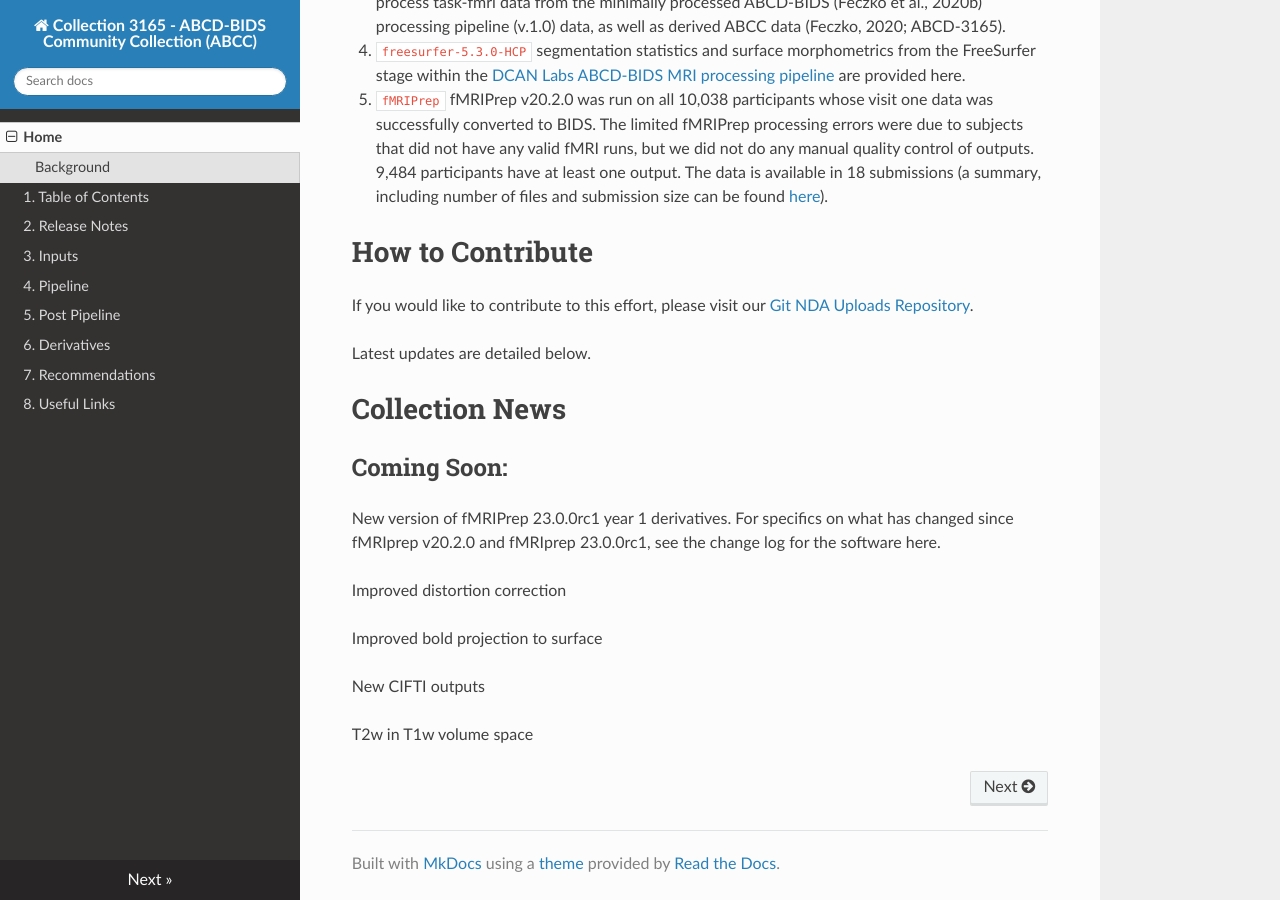
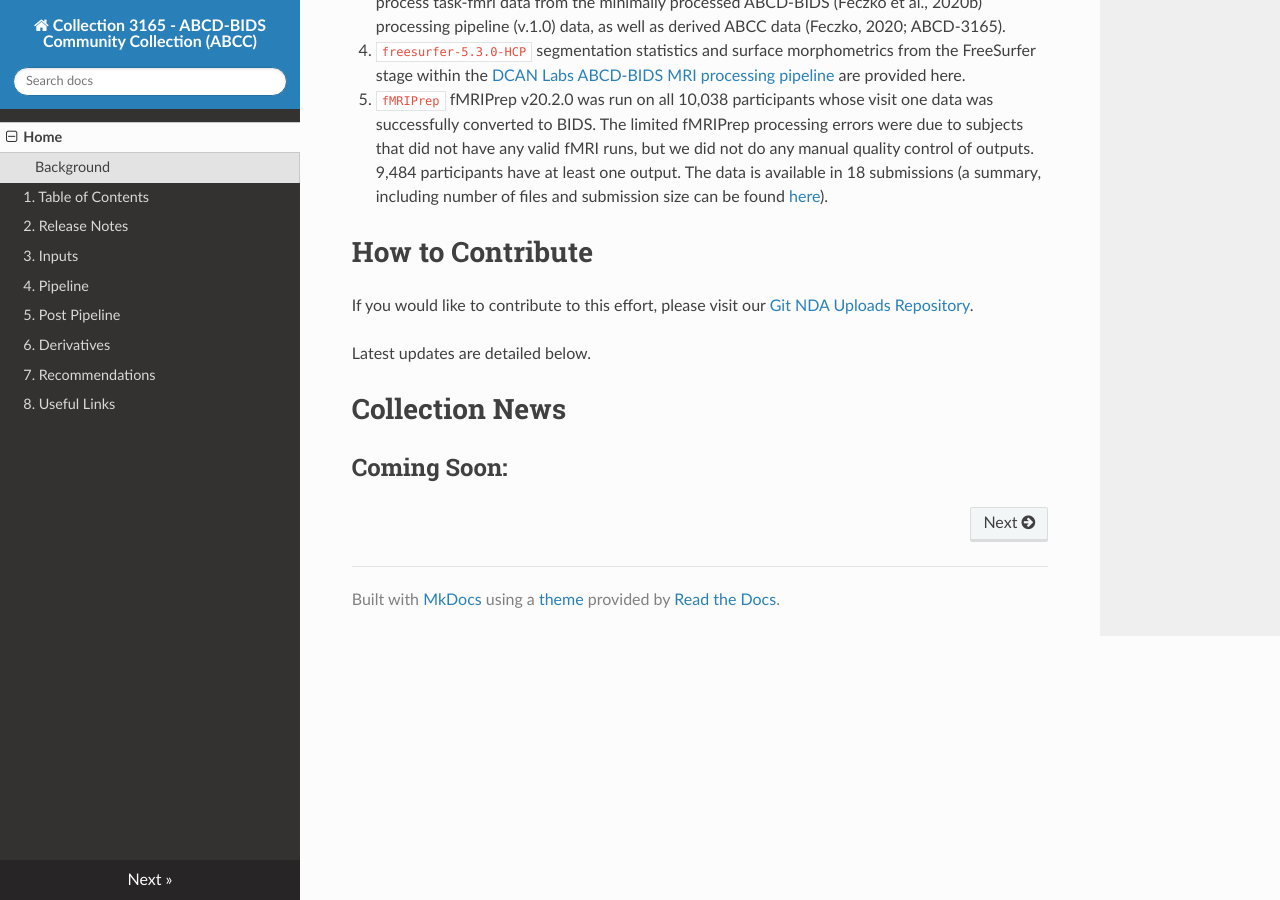
Before and after one commit to ABCD-STUDY/nda-abcd-collection-3165, an MkDocs documentation site: the page built from docs/index.md, in a window 1280 px wide and 900 px high, scrolled down 889 px. Built offline with MkDocs 1.6.1, drawn with Linux system fonts in a browser that asks for light colours; nearby versions of some CDN libraries.

Commit message:
Update index.md
removed contents of Coming Soon section for now - most items were moved to new Release Notes section

```diff
--- a/docs/index.md
+++ b/docs/index.md
@@ -25,13 +25,3 @@ Latest updates are detailed below.
 # Collection News
 
 ## Coming Soon:
-
-New version of fMRIPrep 23.0.0rc1 year 1 derivatives. For specifics on what has changed since fMRIprep v20.2.0 and fMRIprep 23.0.0rc1, see the change log for the software here.
-
-Improved distortion correction
-
-Improved bold projection to surface
-
-New CIFTI outputs
-
-T2w in T1w volume space
```
